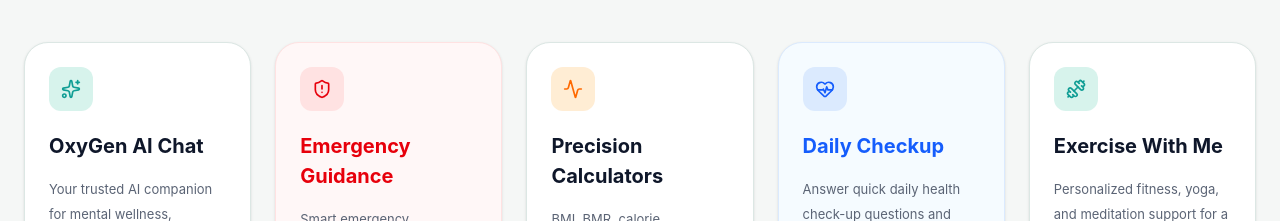
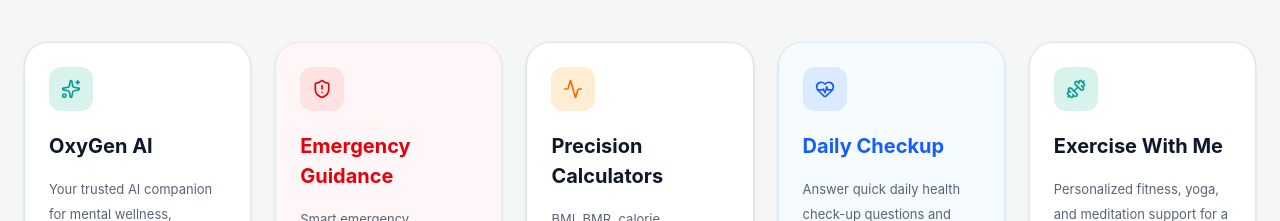
Before and after one commit to rajatghoshrg/my-swastha, a React (Vite) app: page / in a window 1280 px wide. Shown: the part 920-1141 px from the top of the page. Built offline with nearby package versions, Linux system fonts and the light colour scheme.

Commit message:
changed content

```diff
--- a/src/pages/Home.jsx
+++ b/src/pages/Home.jsx
@@ -180,7 +180,7 @@ const Home = () => {
                             </div>
 
                             <h3 className="text-[20px] font-bold text-[var(--text-dark)] mb-4">
-                                OxyGen AI Chat
+                                OxyGen AI
                             </h3>
 
                             <p className="text-[13px] leading-[1.9] text-[var(--text-gray)]">
```
